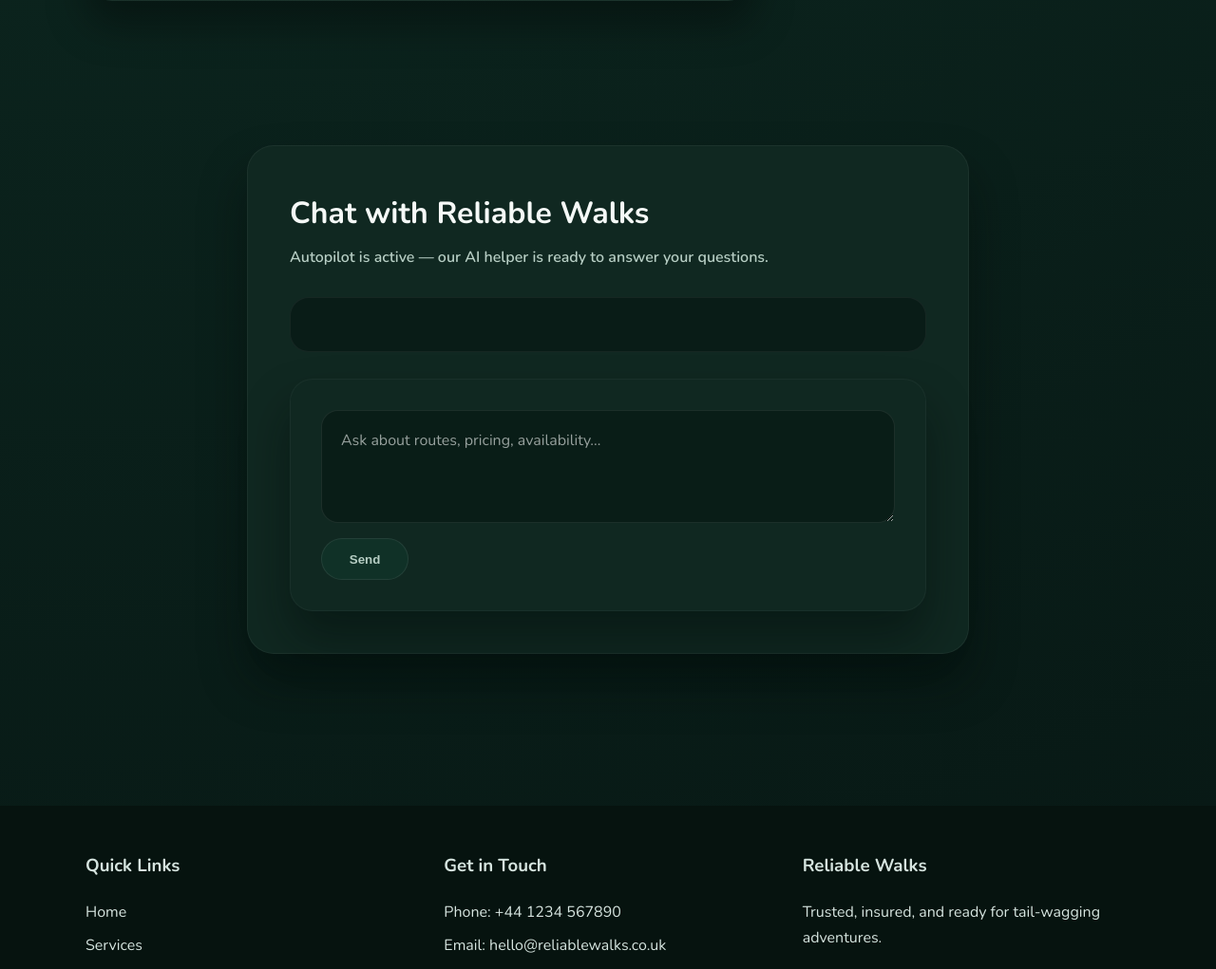
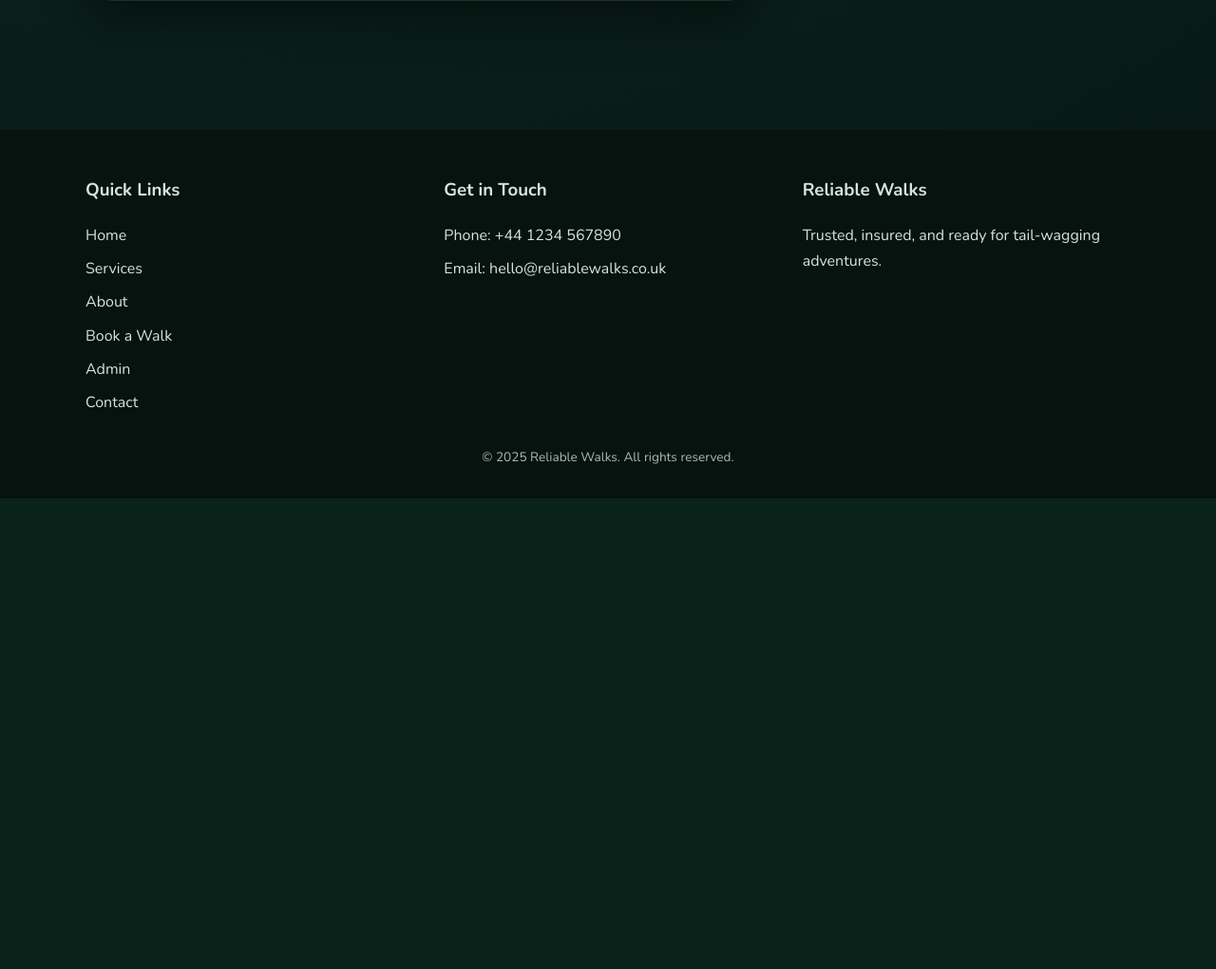
Before and after one commit to andyfast20-sketch/dogwalking5, a Flask app: page /contact in a window 1280 px wide. Shown: the part 1877-2898 px from the top of the page at 95% size. After the commit the page ends 2402 px from the top, so only its background shows below. Run offline with Flask 3, Linux system fonts and the light colour scheme; data that the repository does not hold is empty.

Commit message:
Remove chat widget from contact page

```diff
--- a/app/templates/contact.html
+++ b/app/templates/contact.html
@@ -91,30 +91,4 @@
   </div>
 </section>
 
-<section class="chat-section">
-  <div class="container narrow">
-    <div class="chat-card" id="visitor-chat" data-role="visitor-chat">
-      <div class="chat-card-header">
-        <h2>Chat with Reliable Walks</h2>
-        <p class="chat-status" data-role="visitor-status" aria-live="polite">
-          Autopilot is active — our AI helper is ready to answer your questions.
-        </p>
-      </div>
-      <div class="chat-window" data-chat-messages></div>
-      <form class="chat-form" data-role="visitor-form">
-        <label class="sr-only" for="visitor-message">Your message</label>
-        <textarea
-          id="visitor-message"
-          rows="3"
-          placeholder="Ask about routes, pricing, availability..."
-          required
-        ></textarea>
-        <div class="form-actions">
-          <button type="submit" class="button secondary">Send</button>
-          <p class="form-feedback" data-role="visitor-feedback" aria-live="polite"></p>
-        </div>
-      </form>
-    </div>
-  </div>
-</section>
 {% endblock %}
```
